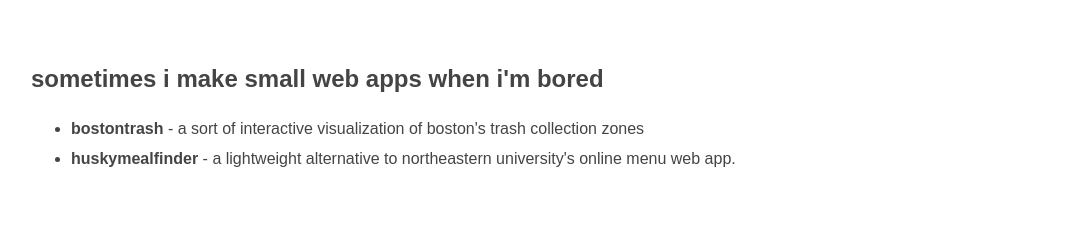
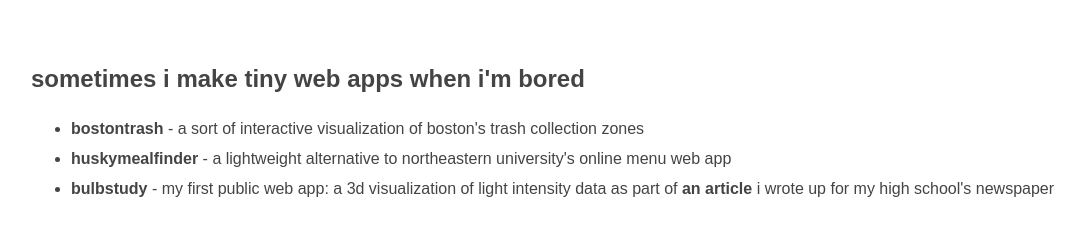
Before and after one commit to ercas/ercas.github.io, a plain HTML site: page index.html in a window 1280 px wide. Shown: the whole page, without its empty margins (33-1118 px from the left). Drawn offline with Linux system fonts and the light colour scheme.

Commit message:
bulbstudy

```diff
--- a/index.html
+++ b/index.html
@@ -4,10 +4,11 @@
         <link rel=stylesheet href=style.css>
     </head>
     <body>
-        <h2>sometimes i make small web apps when i'm bored</h2>
+        <h2>sometimes i make tiny web apps when i'm bored</h2>
         <ul>
             <li><a href=bostontrash/>bostontrash</a> - a sort of interactive visualization of boston's trash collection zones</li>
-            <li><a href=huskymealfinder/>huskymealfinder</a> - a lightweight alternative to northeastern university's online menu web app.</li>
+            <li><a href=huskymealfinder/>huskymealfinder</a> - a lightweight alternative to northeastern university's online menu web app</li>
+            <li><a href=tannertimes/maps_interactive/interactive.html>bulbstudy</a> - my first public web app: a 3d visualization of light intensity data as part of <a href=http://www.thetannertimes.net/single-post/2016/04/29/Turning-on-the-Lights-at-Peabody-High>an article</a> i wrote up for my high school's newspaper</li>
         </ul>
     </body>
 </html>
```
